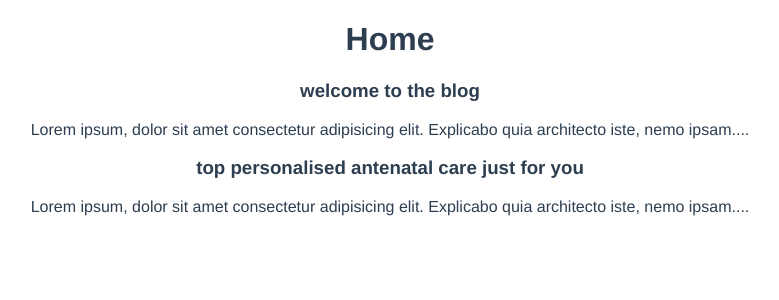
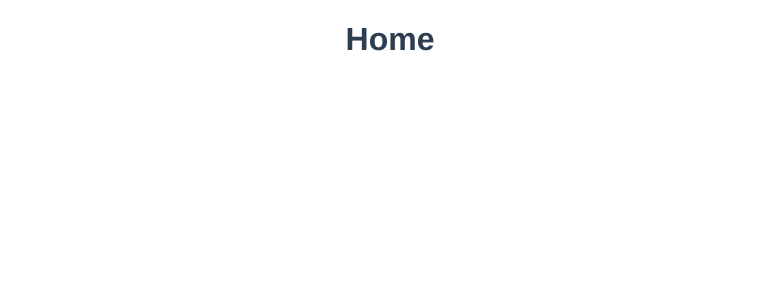
Before and after one commit to NNEUID/preggy-blog, a Vue app: page / in a window 1280 px wide. Shown: the top 300 px of the page, without its empty margins (250-1029 px from the left). Built offline with nearby package versions, Linux system fonts and the light colour scheme.

Commit message:
remove static data from setup posts reactive array

```diff
--- a/src/views/HomeView.vue
+++ b/src/views/HomeView.vue
@@ -12,10 +12,7 @@ export default {
   },
   setup() {
 
-    const posts = ref([
-      { title: 'welcome to the blog', body: 'Lorem ipsum, dolor sit amet consectetur adipisicing elit. Explicabo quia architecto iste, nemo ipsam molestiae odio repudiandae doloribus cum voluptas culpa illum exercitationem harum! Perferendis a veritatis dolores dolorum earum nulla nesciunt repudiandae placeat voluptas quisquam, dolorem sunt aliquam in voluptatem harum obcaecati fugit, deserunt quae consequuntur quia. Consectetur saepe rerum, qui fugit repudiandae sunt distinctio labore tempora accusantium assumenda nesciunt reprehenderit ipsa vel fugiat dicta quidem maxime ipsum ea? Veniam, saepe odit facere, qui nam tempore perferendis quam obcaecati eveniet, distinctio dolorum incidunt optio corrupti tenetur neque quibusdam aliquid! Nihil illum corporis unde corrupti nam assumenda facilis. Perspiciatis, assumenda.', id: 1 },
-      { title: 'top personalised antenatal care just for you', body: 'Lorem ipsum, dolor sit amet consectetur adipisicing elit. Explicabo quia architecto iste, nemo ipsam molestiae odio repudiandae doloribus cum voluptas culpa illum exercitationem harum! Perferendis a veritatis dolores dolorum earum nulla nesciunt repudiandae placeat voluptas quisquam, dolorem sunt aliquam in voluptatem harum obcaecati fugit, deserunt quae consequuntur quia. Consectetur saepe rerum, qui fugit repudiandae sunt distinctio labore tempora accusantium assumenda nesciunt reprehenderit ipsa vel fugiat dicta quidem maxime ipsum ea? Veniam, saepe odit facere, qui nam tempore perferendis quam obcaecati eveniet, distinctio dolorum incidunt optio corrupti tenetur neque quibusdam aliquid! Nihil illum corporis unde corrupti nam assumenda facilis. Perspiciatis, assumenda.', id: 2 },
-    ])
+    const posts = ref([])
 
     return { posts }
   }
```
